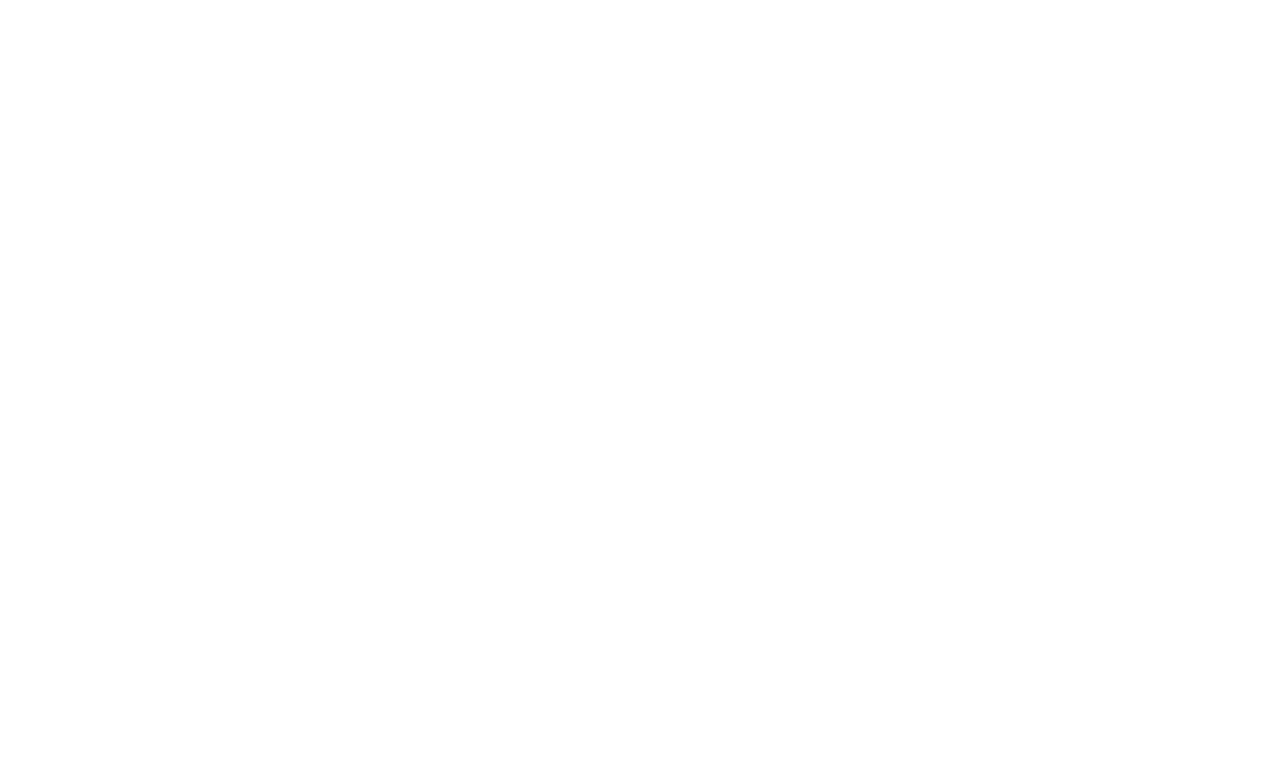
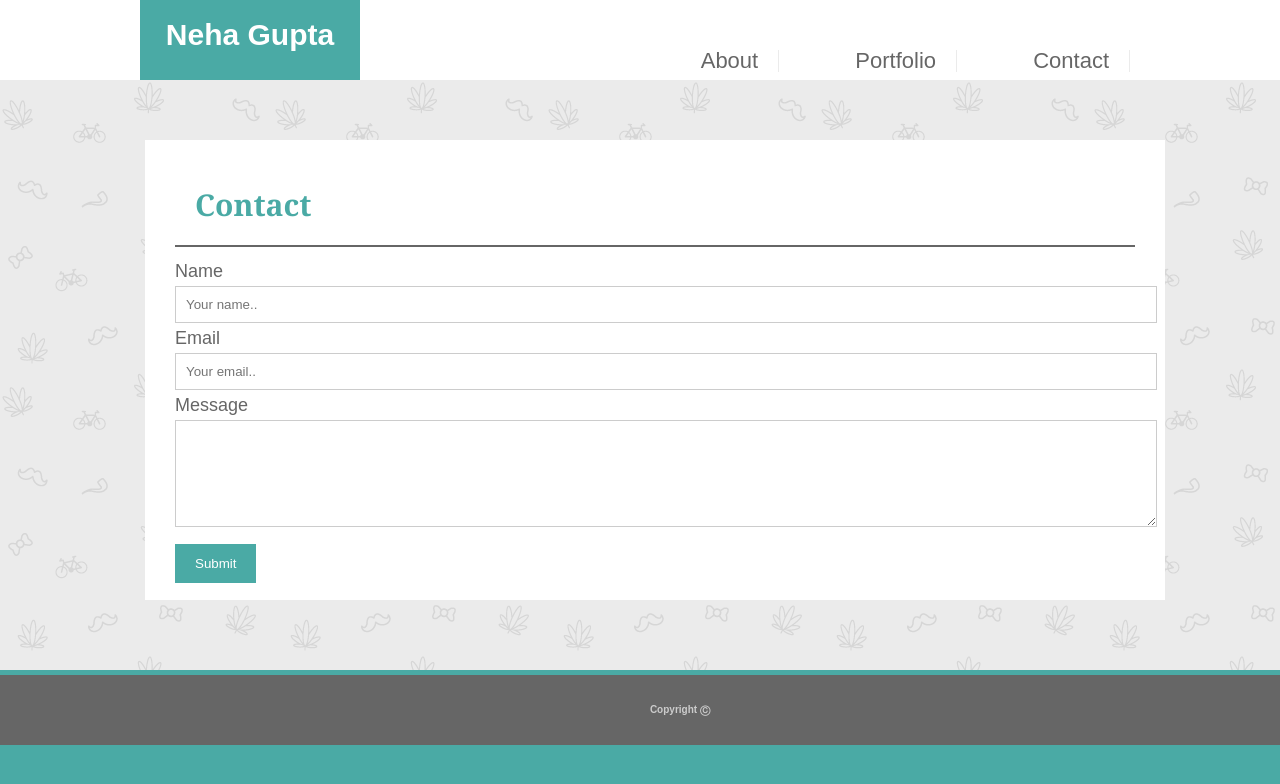
Before and after one commit to nehagupta2507/Basic-Portfolio, a plain HTML site: page contact.html in a window 1280 px wide. Drawn offline with Linux system fonts and the light colour scheme.

Commit message:
Project Version 2.0

```diff
--- a/assets/css/style.css
+++ b/assets/css/style.css
@@ -46,6 +46,7 @@ table {
 
 /*Main Css starts for About Me Page*/
 
+
 body{
     background-color:#4aaaa5;
     font-family: Arial, Helvetica, sans-serif;
@@ -57,6 +58,8 @@ body{
       background-color: #ffffff;
       border-color: #cccccc;
       padding: 40px;
+      border: 2px;
+      border-bottom-color: #666666;
 }
 nav{
     position: fixed;
@@ -74,10 +77,11 @@ nav{
 a{
     color: #666666;
     text-decoration: none;
+    padding: 20px;
 }
 ul{
     margin:0;
-    padding:0;
+    padding:10px;
     list-style:none;
     float: right;
     color: #cccccc;
@@ -89,13 +93,17 @@ li{
     margin:0px;
     color: #cccccc;
     margin-right: 50px;
+    border-right: 1px solid #ebebeb;
 
 
 }
 .box{
     background-image: url(../images/sativa.png);
-    padding: 150px;
-    height:270px;
+    border-top-color: #666666;
+    border-top: 1px;
+    padding: 160px;
+    height:250px;
+    width:100%;
 }
 header{
     background-color: #ffffff;
@@ -106,6 +114,7 @@ header{
     color: #4aaaa5;
     font-weight: bold;
     font-size: 30px;
+
 }
 hr {
     margin-top: 5px;
@@ -115,27 +124,75 @@ hr {
     border-width: 1px;
     color: #666666;
   }
-#content{
+.content{
     position: relative;
     top: -100px;
     left: -15px;
     width:960px;
-    height: 350px;
+    height: 400px;
     padding: 30px;
     float: left;
     background-color: #ffffff;
     font-size: 18px;
     line-height: 30px;
     color: #666666;
+    overflow: auto;
 }
 
 #footer{
-    position: relative;
-    top: 10px;
+    position: fixed;
+    top: 665px;
+    left: 0px;
+    width: 1300px;
     padding: 30px;
+    margin-top: 10px;
     background-color: #666666;
     color: #cccccc;
     font-size: 10px;
     text-align: center;
     font-weight: bold;
 }
+   /* Style inputs */
+   .box{
+       width: 960px;
+       height: 270px;
+       /* float: left; */
+   }
+   input[type=text]{
+    width: 100%;
+    padding: 10px;
+    border: 1px solid #ccc;
+    margin-bottom: 8pxx;
+    resize: vertical;
+   }
+   textarea{
+    width: 100%;
+    padding: 10px;
+    border: 1px solid #ccc;
+    margin-bottom: 8px;
+    resize: vertical;
+    height:85px;
+   }
+   input[type=submit] {
+    background-color: #4aaaa5;
+    color: #ffffff;
+    padding: 12px 20px;
+    border: none;
+  }
+
+
+
+   .Flexbox{
+       float: left;
+       justify-content: space-evenly;
+   }
+
+   /* .Pic{
+    position: relative;
+    top: -70px;
+    padding: 5px;
+    background-color: #4aaaa5;
+    color: #ffffff;
+    width: 190px;
+    text-align: center;
+   } */
--- a/contact.html
+++ b/contact.html
@@ -0,0 +1,37 @@
+<!DOCTYPE html>
+<html lang="en">
+<head>
+    <meta charset="UTF-8">
+    <meta name="viewport" content="width=device-width, initial-scale=1.0">
+    <meta http-equiv="X-UA-Compatible" content="ie=edge">
+    <link rel="stylesheet" type="text/css" href="assets/css/style.css">
+    <title>Portfolio-Neha Gupta</title>
+</head>
+<body>
+    <div class="custom">
+        <nav>Neha Gupta</nav>
+            <ul class="Menu">
+                <li><a href="index.html" >About</a></li>
+                <li><a href="portfolio.html">Portfolio</a></li>
+                <li><a href="contact.html">Contact</a></li>
+            </ul>
+    </div>
+    <div class="box">
+        <div class="content">
+             <header>Contact</header>
+             <hr>
+             <label for="name">Name</label>
+                      <input type="text" id="name" name="name" placeholder="Your name..">
+                      <label for="Email">Email</label>
+                      <input type="text" id="email" name="email" placeholder="Your email..">
+                      <label for="Message">Message</label>
+                      <textarea id="Message" name="Message" placeholder="Write something..">
+                      </textarea>
+                      <input type="submit" value="Submit">
+                     </form>
+         </div>
+     </div>
+
+    <div id="footer">Copyright &#x24B8;</div>
+</body>
+</html>
```
Also changed, not shown: index.html (+5 -5 lines), portfolio.html (added, +40 -0 lines), assets/images/bkg.png (deleted), assets/images/pic1.jpg (added), assets/images/pic2.jpg (added), assets/images/pic3.jpg (added), assets/images/pic4.jpg (added), assets/images/pic5.jpg (added), assets/images/sakura.png (deleted), assets/images/school.png (deleted), 3 other files.
